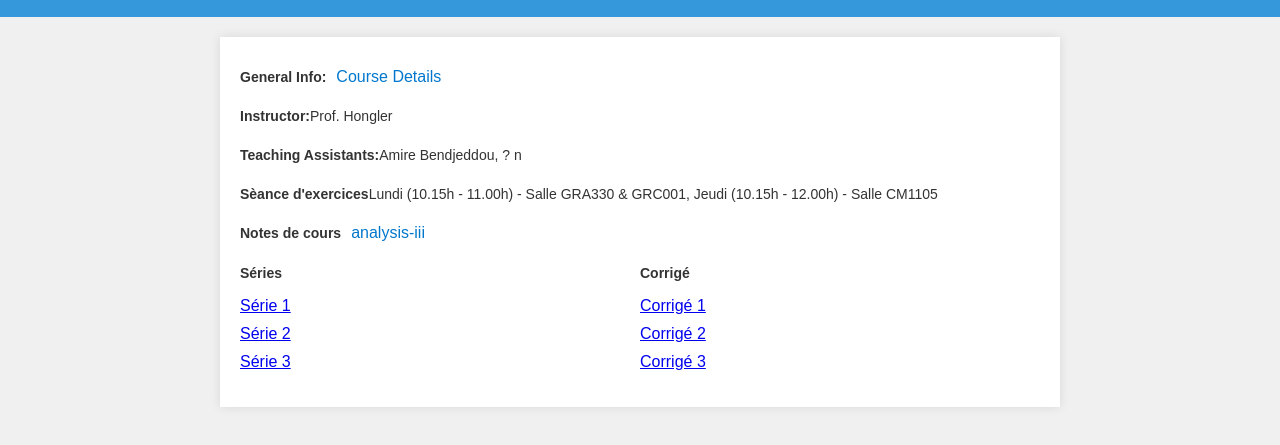
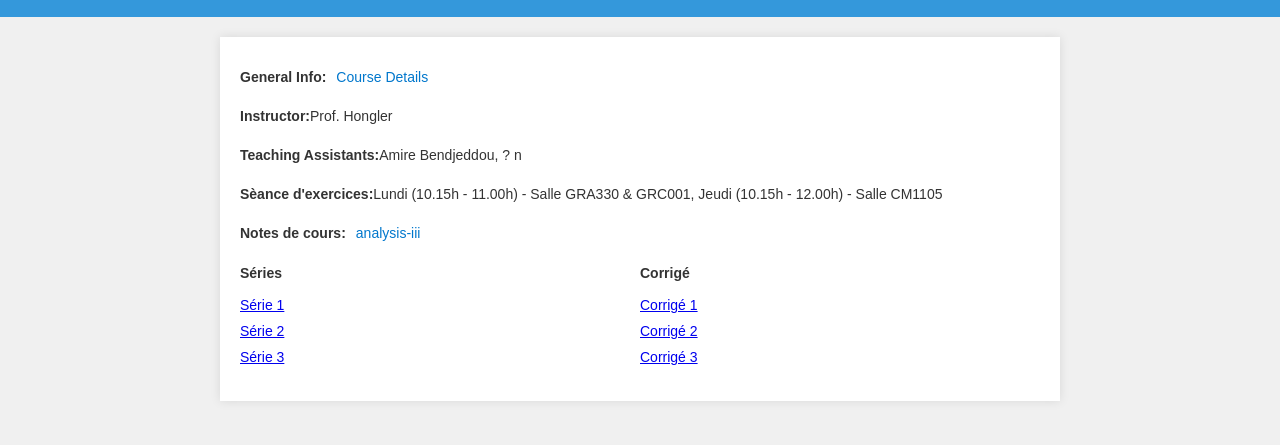
Before and after one commit to bamire/bamire.github.io, a plain HTML site: page index.html in a window 1280 px wide. Shown: the part 57-502 px from the top of the page. Drawn offline with Linux system fonts and the light colour scheme.

Commit message:
Update index.html

```diff
--- a/index.html
+++ b/index.html
@@ -52,6 +52,7 @@
             text-decoration: none;
             color: #0077cc;
             margin-left: 10px;
+            font-size: 14px;
         }
 
         .info-section p {
@@ -74,6 +75,7 @@
 
         .links li {
             margin-bottom: 10px;
+            font-size: 14px;
         }
     </style>
 </head>
@@ -84,29 +86,29 @@
 
     <div class="container">
         <section class="info-section">
-            <h2>General Info:</h2>
+            <h2>General Info: </h2>
             <a href="https://edu.epfl.ch/coursebook/fr/analyse-iii-MATH-200">Course Details</a>
         </section>
 
         <section class="info-section">
-            <h2>Instructor:</h2>
+            <h2>Instructor: </h2>
             <p>Prof. Hongler</p>
         </section>
 
 
         <section class="info-section">
-            <h2>Teaching Assistants:</h2>
+            <h2>Teaching Assistants: </h2>
             <p>Amire Bendjeddou, ? n</p>
         </section>
 
         <section class="info-section">
-            <h2>Sèance d'exercices</h2>
+            <h2>Sèance d'exercices: </h2>
             <p>Lundi (10.15h - 11.00h) - Salle GRA330 & GRC001, Jeudi (10.15h - 12.00h) - Salle CM1105 </p>
         </section>
 
 
         <section class="info-section">
-            <h2>Notes de cours</h2>
+            <h2>Notes de cours: </h2>
             <a href="http://hongler.org/analyse-iii/">analysis-iii</a>
         </section>
 
```
